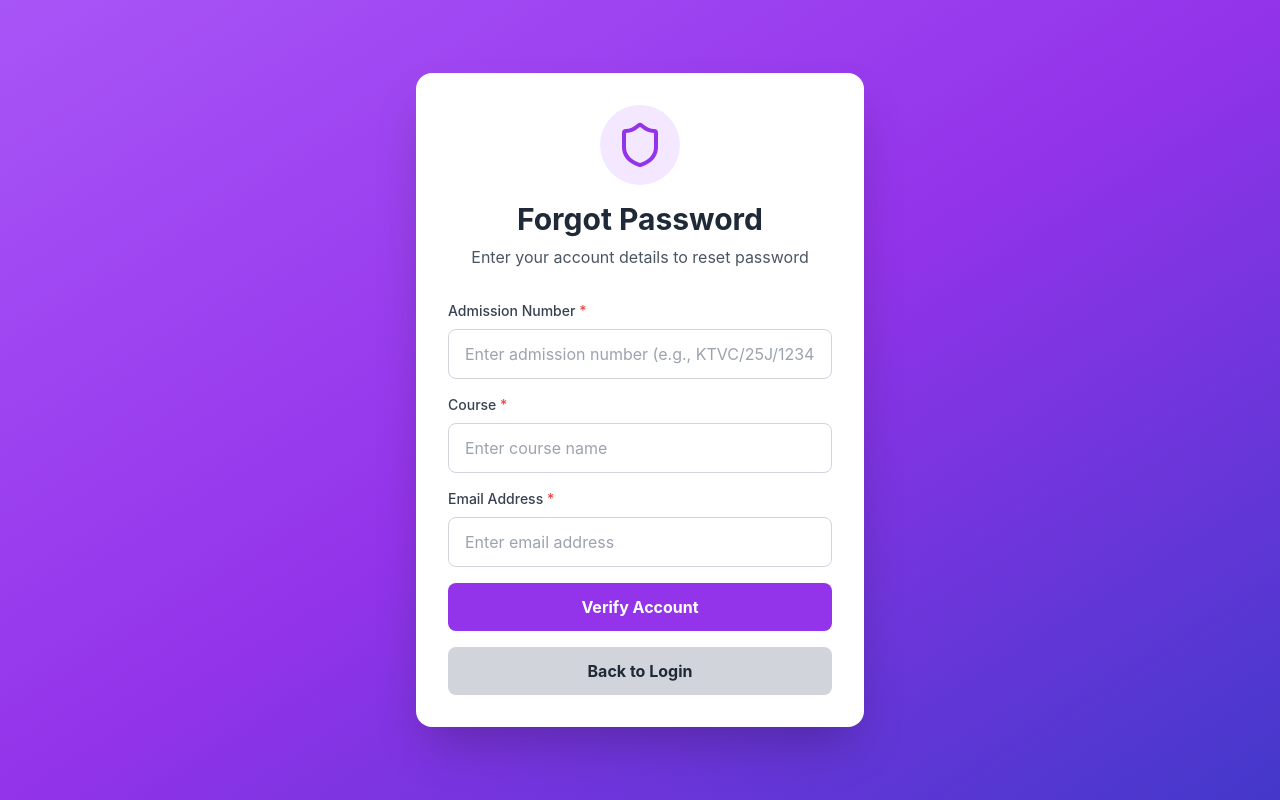
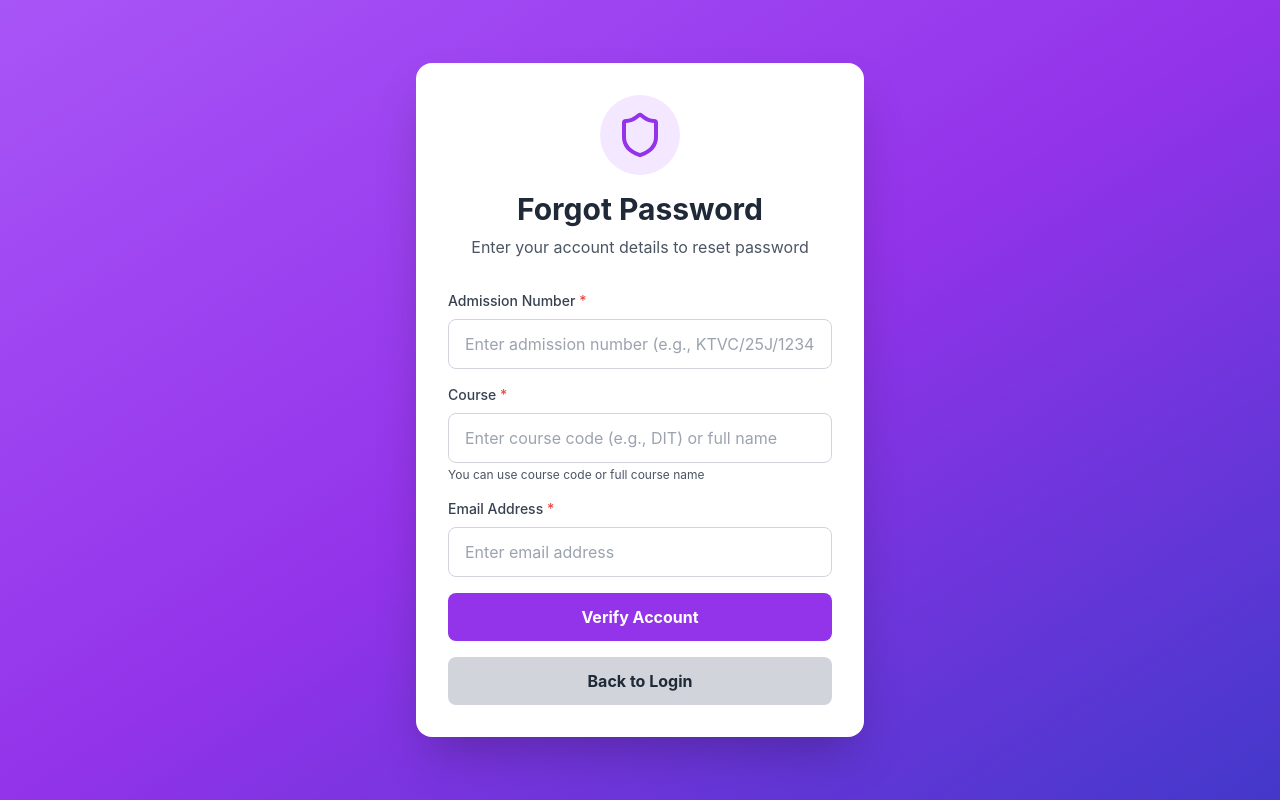
Before and after one commit to Davie-07/KTVC-FINAL, a React (Create React App) app in the folder client/: page /login in a window 1280 px wide. Both pictures are taken after a click on the button "Forgot Password?". Built offline with nearby package versions, Linux system fonts and the light colour scheme; no server answers; the HTML template or start-up script is replaced by a standard one.

Commit message:
DeeAI fix, course login short name, GateReceipt error

```diff
--- a/client/src/components/student/GateReceipt.js
+++ b/client/src/components/student/GateReceipt.js
@@ -9,13 +9,17 @@ const GateReceipt = () => {
   const [loading, setLoading] = useState(true);
 
   useEffect(() => {
-    fetchGatepass();
-  }, []);
+    if (user?.admissionNumber) {
+      fetchGatepass();
+    }
+    // eslint-disable-next-line react-hooks/exhaustive-deps
+  }, [user?.admissionNumber]);
 
   const fetchGatepass = async () => {
     try {
       // Fetch verification receipts from the gate API
-      const response = await axios.get(`/api/gate/student/${user.admissionNumber}/receipts`);
+      // URL encode the admission number to handle slashes in KTVC/25J/1600 format
+      const response = await axios.get(`/api/gate/student/${encodeURIComponent(user.admissionNumber)}/receipts`);
 
       if (response.data && response.data.length > 0) {
         // Get the most recent receipt
--- a/client/src/pages/GateDashboard.js
+++ b/client/src/pages/GateDashboard.js
@@ -377,10 +377,13 @@ const GateDashboard = () => {
                 value={formData.course}
                 onChange={(e) => setFormData({ ...formData, course: e.target.value })}
                 className="w-full px-4 py-3 border border-gray-300 rounded-lg focus:ring-2 focus:ring-green-500 text-lg disabled:opacity-50 disabled:cursor-not-allowed"
-                placeholder="e.g., Diploma in Information Technology"
+                placeholder="e.g., DIT or Diploma in Information Technology"
                 disabled={!timeStatus.isOpen}
                 required
               />
+              <p className="text-xs text-gray-600 mt-1">
+                Enter course code (DIT) or full course name
+              </p>
             </div>
 
             {requiresCode && (
--- a/client/src/pages/Login.js
+++ b/client/src/pages/Login.js
@@ -30,7 +30,7 @@ const Login = () => {
   const getLoginHelper = () => {
     if (!identifier) return 'Enter your ID or Admission Number';
 
-    if (/^KTVC\//.test(identifier)) return 'Student Login - Enter your course below';
+    if (/^KTVC\//.test(identifier)) return 'Student Login - Enter course code (e.g., DIT) or full name';
     if (identifier.length === 6 && /^\d+$/.test(identifier)) return 'Teacher Login (6-digit code)';
     if (identifier.length === 5 && /^\d+$/.test(identifier)) return 'Gate Verification Login (5-digit ID)';
     if (identifier.length === 7 && /^\d+$/.test(identifier)) return 'Finance Login (7-digit ID)';
@@ -233,9 +233,12 @@ const Login = () => {
                 value={forgotPasswordData.course}
                 onChange={(e) => setForgotPasswordData({ ...forgotPasswordData, course: e.target.value })}
                 className="w-full px-4 py-3 border border-gray-300 rounded-lg focus:ring-2 focus:ring-purple-500 focus:outline-none"
-                placeholder="Enter course name"
+                placeholder="Enter course code (e.g., DIT) or full name"
                 required
               />
+              <p className="text-xs text-gray-600 mt-1">
+                You can use course code or full course name
+              </p>
             </div>
 
             <div>
@@ -428,9 +431,12 @@ const Login = () => {
                 value={course}
                 onChange={(e) => setCourse(e.target.value)}
                 className="w-full px-4 py-3 border border-gray-300 rounded-lg focus:ring-2 focus:ring-blue-500 focus:outline-none"
-                placeholder="Enter your course name"
+                placeholder="Enter course code (e.g., DIT) or full name"
                 required
               />
+              <p className="text-xs text-gray-600 mt-1">
+                You can use course code (DIT) or full course name (Diploma in Information Technology)
+              </p>
             </div>
           )}
 
```
Also changed, not shown: 1 other file (tests, documents, lock files or other folders).
